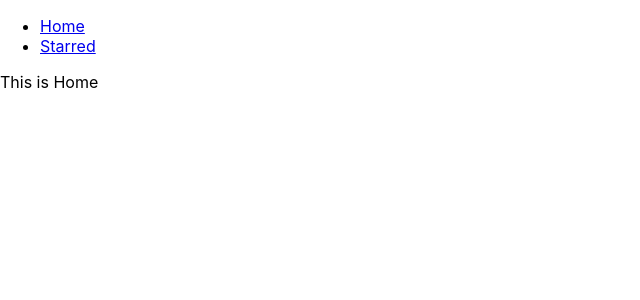
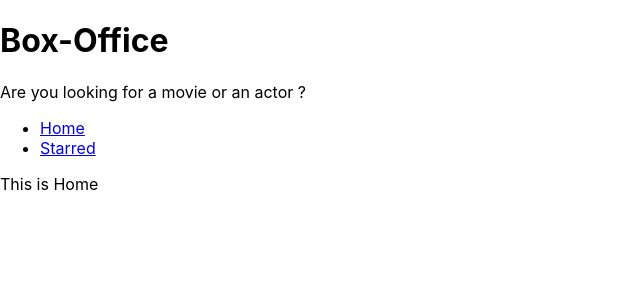
Before and after one commit to Ojaswi2000/box-office, a React (Create React App) app: page / in a window 1280 px wide. Shown: the top 300 px of the page, without its empty margins (0-640 px from the left). Built offline with nearby package versions, Linux system fonts and the light colour scheme.

Commit message:
added the title and navbar

```diff
--- a/src/App.js
+++ b/src/App.js
@@ -1,13 +1,10 @@
 import React from 'react';
 import {Switch,Route } from 'react-router-dom';
-import Navs from './components/Navs'
 import Home from './pages/Home';
 import Starred from './pages/Starred';
 
 function App() {
   return (
-    <div>
-      <Navs />
 
       <Switch>
         <Route exact path="/">
@@ -22,7 +19,7 @@ function App() {
           This is 404 page
         </Route>
       </Switch>
-    </div>
+
   );
 }
 
--- /dev/null
+++ b/src/components/MainPageLayout.js
@@ -0,0 +1,16 @@
+import React from 'react'
+import Navs from './Navs';
+import Title from './Title';
+
+const MainPageLayout = ({children}) => {
+    return (
+    <div>
+        <Title title="Box-Office" subtitle="Are you looking for a movie or an actor ?"/>
+      <Navs />
+      {children}
+
+    </div>
+    )
+}
+
+export default MainPageLayout
--- /dev/null
+++ b/src/components/Title.js
@@ -0,0 +1,12 @@
+import React from 'react'
+
+const Title = ({title,subtitle}) => {
+    return (
+        <div>
+            <h1>{title}</h1>
+            <p>{subtitle}</p>
+        </div>
+    )
+}
+
+export default Title
--- a/src/pages/Home.js
+++ b/src/pages/Home.js
@@ -1,10 +1,11 @@
 import React from 'react'
+import MainPageLayout from '../components/MainPageLayout'
 
 const Home = () => {
     return (
-        <div>
+        <MainPageLayout>
             This is Home
-        </div>
+        </MainPageLayout>
     )
 }
 
--- a/src/pages/Starred.js
+++ b/src/pages/Starred.js
@@ -1,10 +1,11 @@
 import React from 'react'
+import MainPageLayout from '../components/MainPageLayout'
 
 const Starred = () => {
     return (
-        <div>
+        <MainPageLayout>
             This is Starred
-        </div>
+        </MainPageLayout>
     )
 }
 
```
